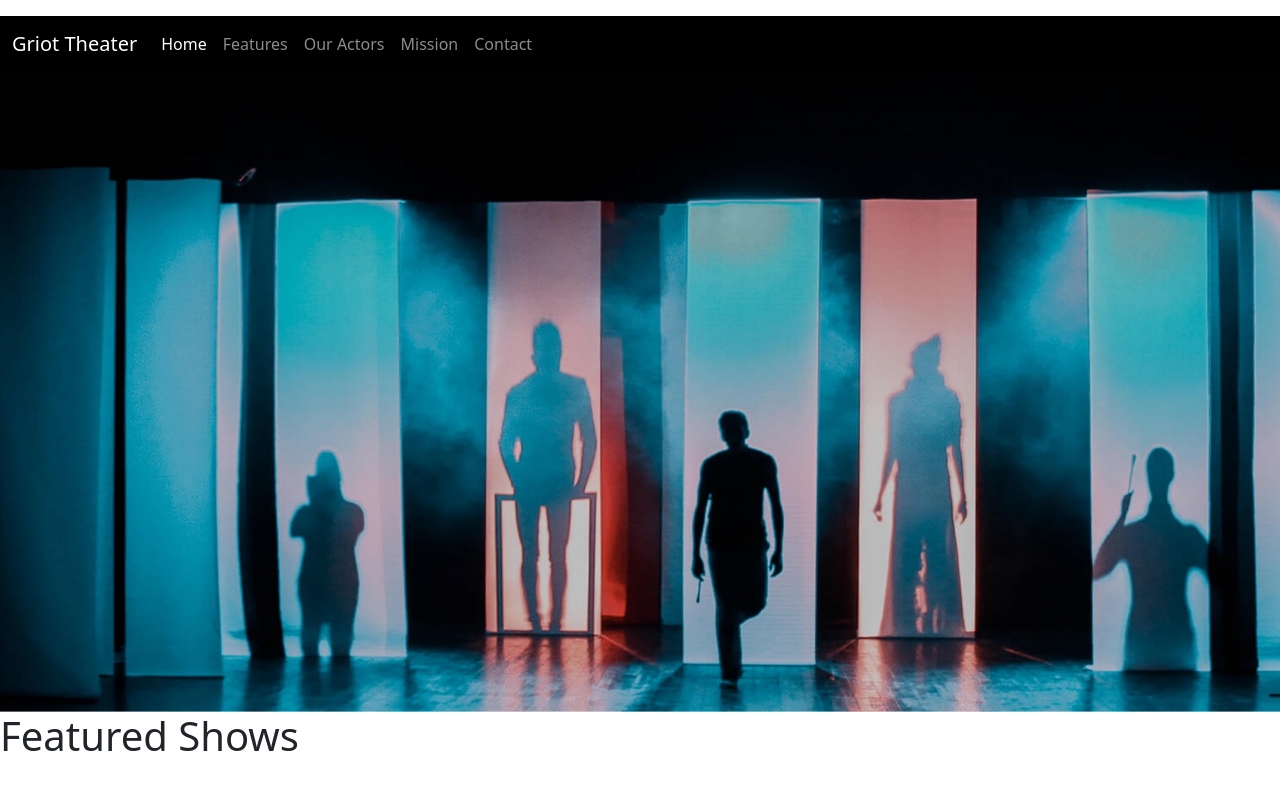
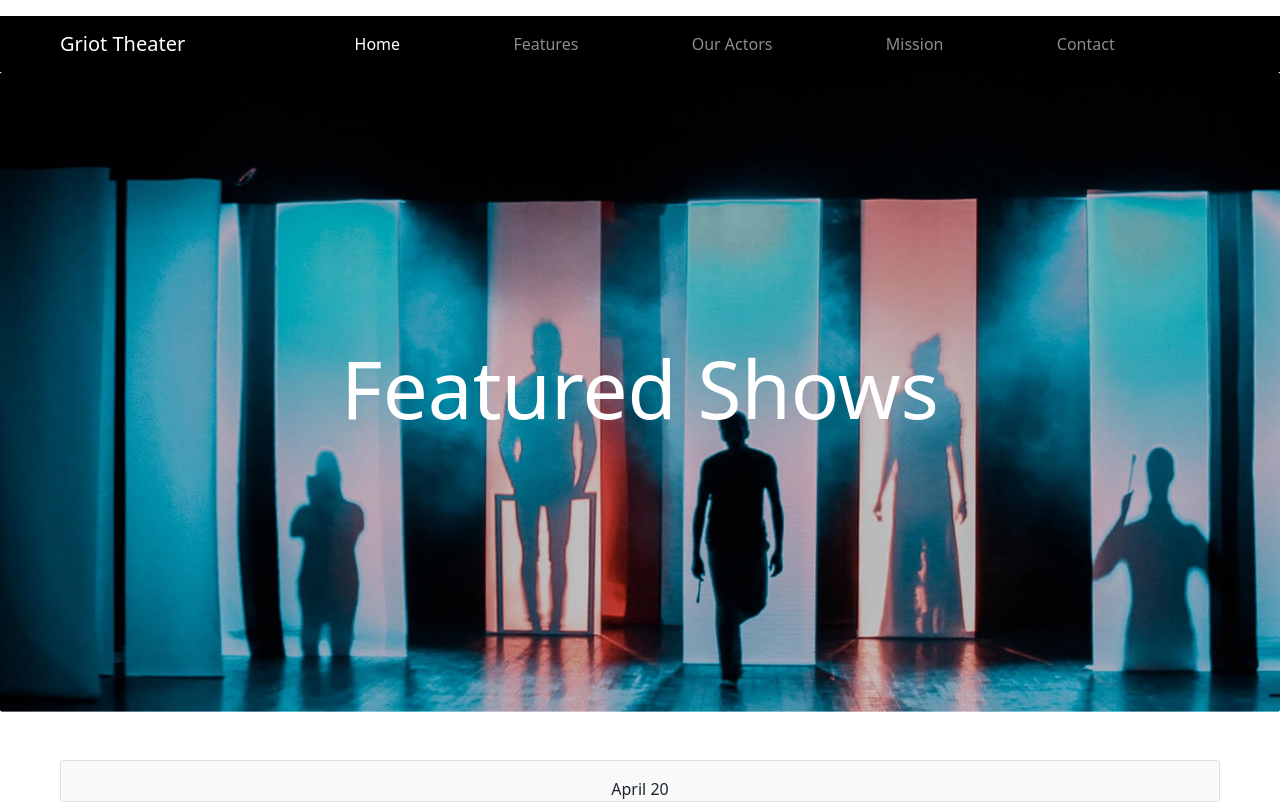
Before and after one commit to VELIFZ/Theater, a plain HTML site: page index.html in a window 1280 px wide. Shown: the top 804 px of the page. Drawn offline with nearby package versions, Linux system fonts and the light colour scheme.

Commit message:
last changes

```diff
--- a/css/main.css
+++ b/css/main.css
@@ -16,7 +16,7 @@
     display: flex;
     justify-content:space-around;
     align-items: center;
-    border-style: ;
+
 }
 
 .flexbox-item {
@@ -67,8 +67,7 @@
 .img-fluid {
     z-index: 0;
 }
-.centered {
-	z-index: index 10px;;
-	font-size: 1.2em
-	margin-top: -100px;
+
+.card-title {
+    font-size: 500%;
 }
--- a/index.html
+++ b/index.html
@@ -15,25 +15,25 @@
      <!-- Navbar here -->
       <nav class="navbar navbar-expand-lg navbar-dark bg-black mt-3">
         <div class="container-fluid">
-          <a class="navbar-brand" href="#">Griot Theater</a>
+          <a class="navbar-brand ms-5" href="#">Griot Theater</a>
           <button class="navbar-toggler" type="button" data-bs-toggle="collapse" data-bs-target="#navbarNav" aria-controls="navbarNav" aria-expanded="false" aria-label="Toggle navigation">
             <span class="navbar-toggler-icon"></span>
           </button>
             <div class="collapse navbar-collapse">
-            <ul class="navbar-nav me auto  mb-lg-0 justify-content-center">
+              <ul class="navbar-nav w-100 justify-content-evenly px-5">
                 <li class="nav-item">
-                <a class="nav-link active" aria-current="page" href="#">Home</a>
+                  <a class="nav-link text-white" href="#">Home</a>
                 </li>
-              <li class="nav-item">
+                <li class="nav-item text-white">
                   <a class="nav-link" href="#">Features</a>
                 </li>
-              <li class="nav-item">
+                <li class="nav-item text-white">
                   <a class="nav-link" href="#">Our Actors</a>
                 </li>
-              <li class="nav-item">
+                <li class="nav-item text-white">
                   <a class="nav-link" href="#">Mission</a>
                 </li>
-              <li class="nav-item">
+                <li class="nav-item text-white">
                   <a class="nav-link" href="#">Contact</a>
                 </li>
               </ul>
@@ -42,17 +42,25 @@
       </nav>
 
      <!-- First image -->
-
+<!--
        <div class="cover_image">
         <img src="images/BeFunky-photo.jpeg" class="img-fluid" alt="Griot Theater">
         <h1 id="text">Featured Shows</h1>
+       </div> -->
+
+       <div class="card bg-dark text-white" style="border: none;">
+        <img src="images/BeFunky-photo.jpeg" class="card-img" alt="Features Shows">
+        <div class="card-img-overlay d-flex justify-content-center align-items-center">
+          <h1 class="card-title">Featured Shows</h1>
+
+        </div>
       </div>
 
      <!-- Date -->
 
        <div class="container-fluid">
-        <div class="card mt-5 m-5">
-            <div class="card-body">
+        <div class="card mt-5 m-5 " >
+            <div class="card-body bg-light" style="height: 40px;">
              <p class="text-center">April 20</p>
             </div>
           </div>
```
Lines whose indentation alone changed are shown as unchanged.
